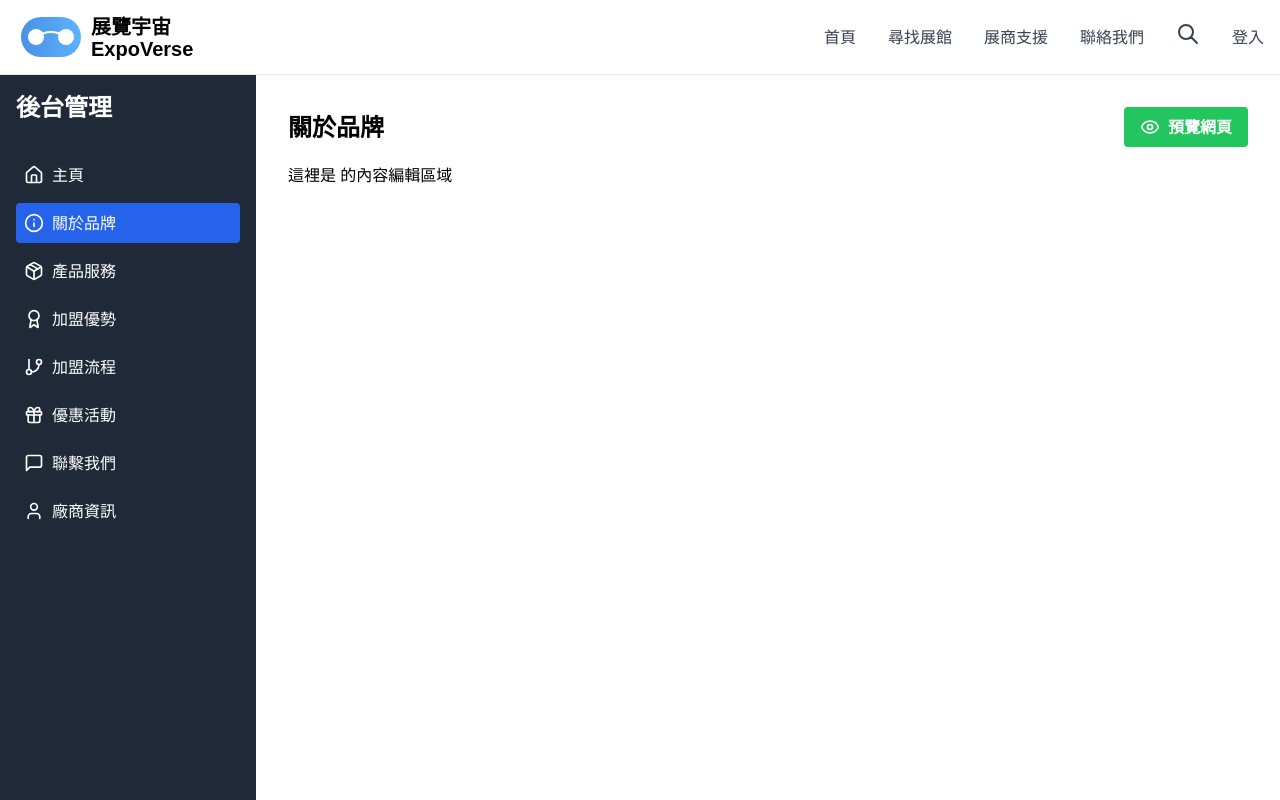
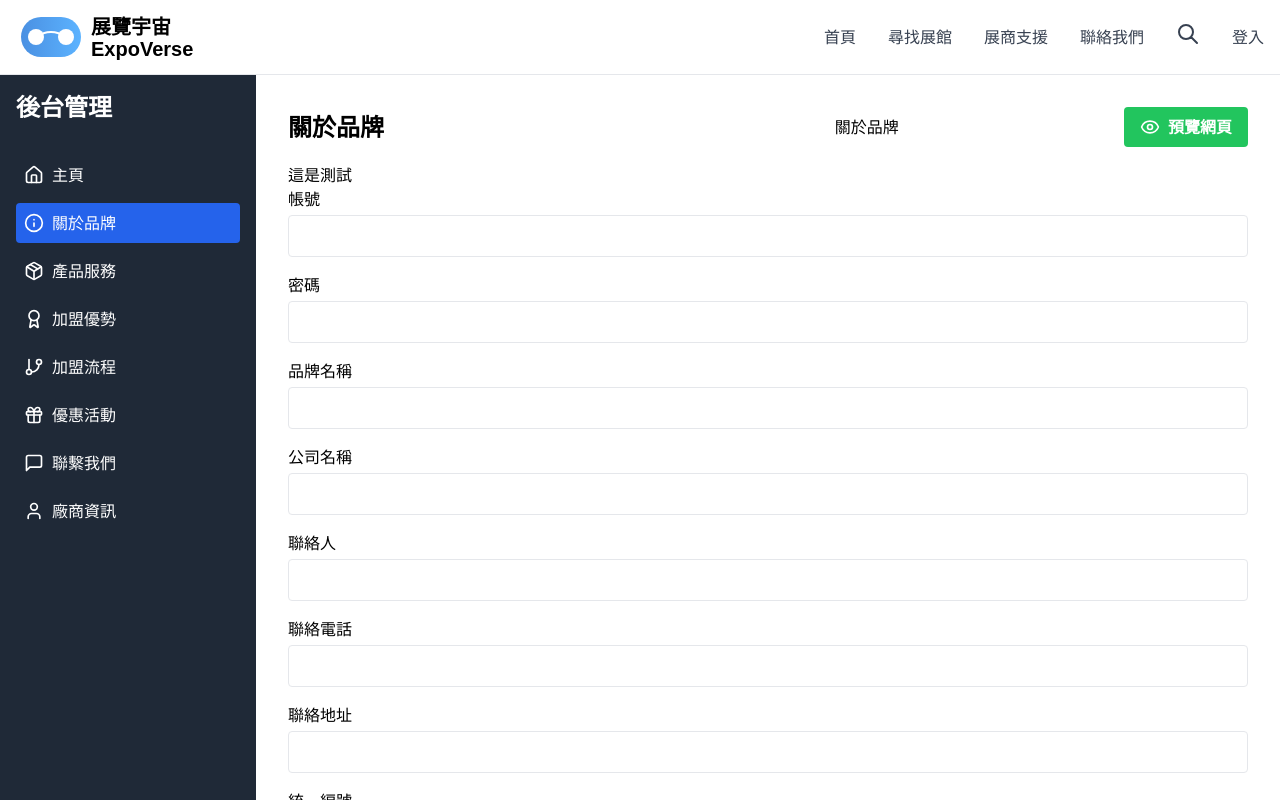
Before and after one commit to watson050308/franchise-web, a Vue app in the folder frontend/: page /app-management in a window 1280 px wide. Both pictures are taken after a click on the button "關於品牌". Shown: the top 800 px of the page. Built offline with nearby package versions, Linux system fonts and the light colour scheme.

Commit message:
add ManageFranchiseAbout

```diff
--- a/frontend/src/components/ManageMainContent.vue
+++ b/frontend/src/components/ManageMainContent.vue
@@ -2,7 +2,11 @@
 <template>
     <div class="flex-1 p-8">
       <div class="flex justify-between items-center mb-4">
-        <h2 class="text-2xl font-bold">{{ activeTab }}</h2>
+        <h2 class="text-2xl font-bold">{{ activeTab }}</h2><br>
+        <div>
+          {{ activeTab }}
+
+        </div>
         <button
           class="bg-green-500 hover:bg-green-600 text-white font-bold py-2 px-4 rounded flex items-center"
           @click="isPreviewOpen = true"
@@ -21,6 +25,7 @@ import { ref, computed } from 'vue';
 import { Eye } from 'lucide-vue-next';
 import VendorInfoForm from './ui/VendorInfoForm.vue';
 import PreviewModal from './ui/PreviewModal.vue';
+import ManageFranchiseAbout from './ui/franchise/ManageFranchiseAbout.vue';
 
 export default {
   name: 'ManageMainContent',
@@ -35,6 +40,10 @@ export default {
 
     const currentTabComponent = computed(() => {
       switch (props.activeTab) {
+        case '關於品牌':
+          return ManageFranchiseAbout;
+
+
         case '廠商資訊':
           return VendorInfoForm;
         default:
--- a/frontend/src/components/ui/franchise/ManageFranchiseAbout.vue
+++ b/frontend/src/components/ui/franchise/ManageFranchiseAbout.vue
@@ -1 +1,50 @@
-<h1>ManageFranchiseAbout
+<!-- components/ui/VendorInfoForm.vue -->
+<template>
+  這是測試
+  <form @submit.prevent="submitForm" class="space-y-4">
+    <div v-for="field in fields" :key="field.name">
+      <label class="block mb-1">{{ field.label }}</label>
+      <input
+        :type="field.type"
+        v-model="formData[field.name]"
+        class="w-full border rounded p-2"
+      />
+    </div>
+    <button type="submit" class="bg-blue-500 hover:bg-blue-600 text-white font-bold py-2 px-4 rounded">
+      保存
+    </button>
+  </form>
+</template>
+
+<script>
+import { reactive } from 'vue';
+
+export default {
+  name: 'ManageFranchiseAbout',
+  setup() {
+    const fields = [
+      { name: 'account', label: '帳號', type: 'text' },
+      { name: 'password', label: '密碼', type: 'password' },
+      { name: 'brandName', label: '品牌名稱', type: 'text' },
+      { name: 'companyName', label: '公司名稱', type: 'text' },
+      { name: 'contactPerson', label: '聯絡人', type: 'text' },
+      { name: 'phoneNumber', label: '聯絡電話', type: 'tel' },
+      { name: 'address', label: '聯絡地址', type: 'text' },
+      { name: 'businessNumber', label: '統一編號', type: 'text' },
+    ];
+
+    const formData = reactive({});
+
+    const submitForm = () => {
+      console.log('Form submitted:', formData);
+      // Here you would typically send the data to your backend
+    };
+
+    return {
+      fields,
+      formData,
+      submitForm
+    };
+  }
+};
+</script>
```
